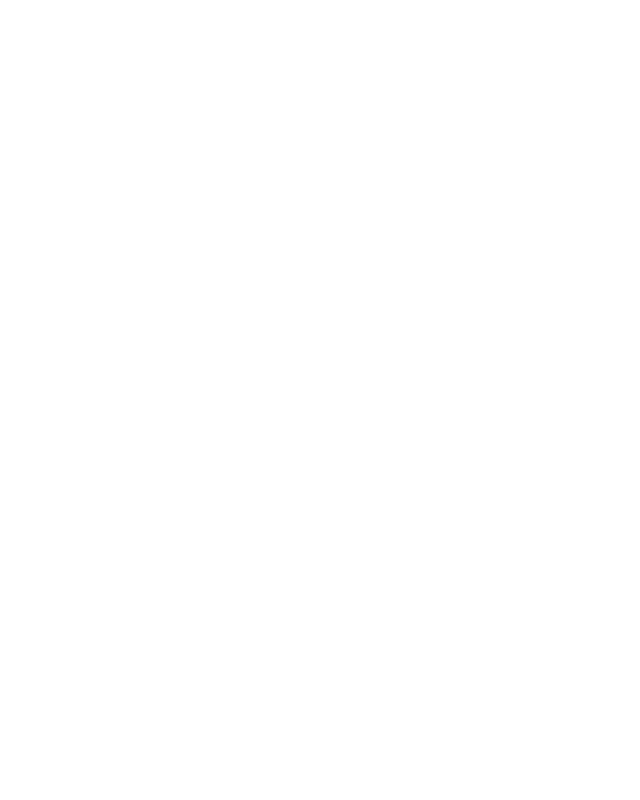
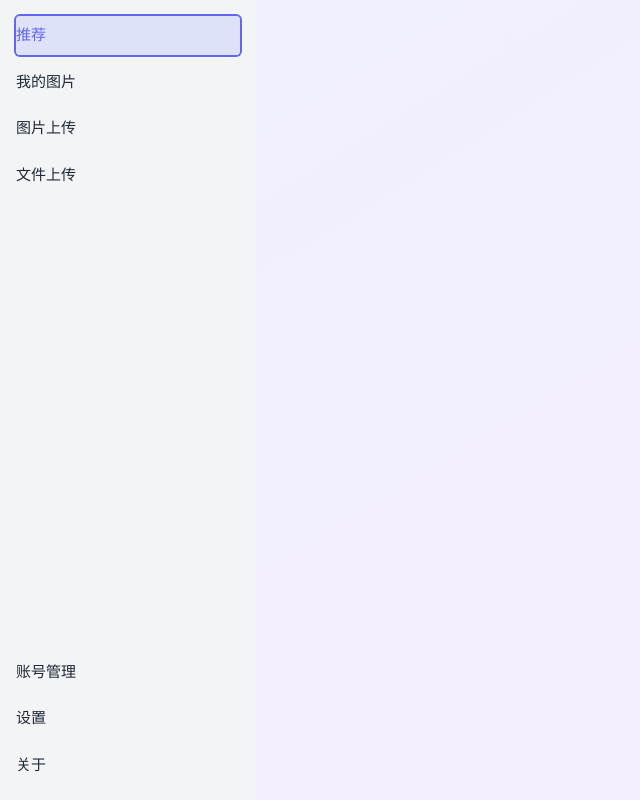
Before and after one commit to anoixa/image-hosting, a Vue app in the folder web/vue/: page /workplace in a window 1280 px wide. Before the commit this address had no page. Shown: the whole page, without its empty margins (0-640 px from the left). Built offline with nearby package versions, Linux system fonts and the light colour scheme; the HTML template or start-up script is replaced by a standard one.

Commit message:
[add] 工作台主页及子路由

```diff
--- a/web/vue/src/components/LoginComponent.vue
+++ b/web/vue/src/components/LoginComponent.vue
@@ -55,11 +55,12 @@
 
 <script lang="ts" setup>
 import { useRouter } from 'vue-router';
-import { onMounted, reactive } from 'vue';
-import axios from 'axios';
+import { inject, onMounted, reactive } from 'vue';
+inject('axios',axios);
 import { API_BASE_URL } from '@/config';
 import { ElMessage } from 'element-plus';
 import { login } from '@/api/auth/login';
+import axios from 'axios';
 // import 'element-plus/dist/index.css';
 
 // 路由
--- /dev/null
+++ b/web/vue/src/components/WorkplaceLeftbarComponent.vue
@@ -0,0 +1,88 @@
+<template>
+  <div class="bg-gray-100 h-full flex flex-col justify-between p-4">
+    <div>
+      <router-link
+        to="/workplace"
+        class="block py-2 text-gray-800 hover:bg-indigo-200/50 rounded transition-colors"
+        :class="[
+          { 'bg-indigo-200/50 text-indigo-500 ring-2 ring-indigo-500': $route.path === '/workplace' },
+          'hover:text-gray-800' // Keep text dark on hover if not active
+        ]"
+      >
+        推荐
+      </router-link>
+      <router-link
+        to="/workplace/my-images"
+        class="block py-2 mt-2 text-gray-800 hover:bg-indigo-200/50 rounded transition-colors"
+        :class="[
+          { 'bg-indigo-200/50 text-indigo-500 ring-2 ring-indigo-500': $route.path === '/workplace/my-images' },
+          'hover:text-gray-800'
+        ]"
+      >
+        我的图片
+      </router-link>
+      <router-link
+        to="/workplace/upload-image"
+        class="block py-2 mt-2 text-gray-800 hover:bg-indigo-200/50 rounded transition-colors"
+        :class="[
+          { 'bg-indigo-200/50 text-indigo-500 ring-2 ring-indigo-500': $route.path === '/workplace/upload-image' },
+          'hover:text-gray-800'
+        ]"
+      >
+        图片上传
+      </router-link>
+      <router-link
+        to="/workplace/upload-file"
+        class="block py-2 mt-2 text-gray-800 hover:bg-indigo-200/50 rounded transition-colors"
+        :class="[
+          { 'bg-indigo-200/50 text-indigo-500 ring-2 ring-indigo-500': $route.path === '/workplace/upload-file' },
+          'hover:text-gray-800'
+        ]"
+      >
+        文件上传
+      </router-link>
+    </div>
+    <div>
+      <router-link
+        to="/workplace/account"
+        class="block py-2 text-gray-800 hover:bg-indigo-200/50 rounded transition-colors"
+        :class="[
+          { 'bg-indigo-200/50 text-indigo-500 ring-2 ring-indigo-500': $route.path === '/workplace/account' },
+          'hover:text-gray-800'
+        ]"
+      >
+        账号管理
+      </router-link>
+      <router-link
+        to="/workplace/settings"
+        class="block py-2 mt-2 text-gray-800 hover:bg-indigo-200/50 rounded transition-colors"
+        :class="[
+          { 'bg-indigo-200/50 text-indigo-500 ring-2 ring-indigo-500': $route.path === '/workplace/settings' },
+          'hover:text-gray-800'
+        ]"
+      >
+        设置
+      </router-link>
+      <router-link
+        to="/workplace/about"
+        class="block py-2 mt-2 text-gray-800 hover:bg-indigo-200/50 rounded transition-colors"
+        :class="[
+          { 'bg-indigo-200/50 text-indigo-500 ring-2 ring-indigo-500': $route.path === '/workplace/about' },
+          'hover:text-gray-800'
+        ]"
+      >
+        关于
+      </router-link>
+    </div>
+  </div>
+</template>
+
+<script setup lang="ts">
+import { useRoute } from 'vue-router';
+
+const route = useRoute();
+</script>
+
+<style scoped>
+/* You can add any specific styles for this component here */
+</style>
--- a/web/vue/src/main.ts
+++ b/web/vue/src/main.ts
@@ -1,10 +1,11 @@
 import './assets/main.css'
 
-import { createApp } from 'vue'
+import { createApp, provide } from 'vue'
 import { createPinia } from 'pinia'
 
 import App from './App.vue'
 import router from './router'
+import axios from 'axios'
 import ElementPlus from 'element-plus'
 import 'element-plus/dist/index.css'
 import './assets/main.css'
@@ -14,5 +15,8 @@
 app.use(createPinia())
 app.use(router)
 app.use(ElementPlus)
+app.use(axios)
+
+provide('axios', axios)
 
 app.mount('#app')
--- a/web/vue/src/router/index.ts
+++ b/web/vue/src/router/index.ts
@@ -3,6 +3,14 @@
 import RegisterView from '../views/register/RegisterView.vue';
 import LoginView from '../views/auth/LoginView.vue';
 import FindPasswordView from '../views/auth/FindPasswordView.vue';
+import WorkplaceView from '@/views/workplace/WorkplaceView.vue';
+import RecommendedView from '@/views/workplace/RecommendedView.vue';
+import AboutView from '../views/workplace/AboutView.vue';
+import SettingsView from '@/views/workplace/SettingsView.vue';
+import AccountSettingsView from '@/views/workplace/AccountSettingsView.vue';
+import UploadFileView from '@/views/workplace/UploadFileView.vue';
+import UploadImageView from '@/views/workplace/UploadImageView.vue';
+import MyImagesView from '@/views/workplace/MyImagesView.vue';
 
 const router = createRouter({
   history: createWebHistory(import.meta.env.BASE_URL),
@@ -11,14 +19,6 @@
       path: '/',
       name: 'home',
       component: HomeView,
-    },
-    {
-      path: '/about',
-      name: 'about',
-      // route level code-splitting
-      // this generates a separate chunk (About.[hash].js) for this route
-      // which is lazy-loaded when the route is visited.
-      component: () => import('../views/AboutView.vue'),
     },
     {
       path: '/register',
@@ -35,6 +35,48 @@
       name: 'find-password',
       component: FindPasswordView,
     },
+    {
+      path: '/workplace',
+      name: 'workplace',
+      component: WorkplaceView,
+      children: [
+        {
+          path: 'recommended',
+          name: 'Recommended',
+          component: RecommendedView,
+        },
+        {
+          path: 'my-images',
+          name: 'MyImages',
+          component: MyImagesView,
+        },
+        {
+          path: 'upload-image',
+          name: 'UploadImage',
+          component: UploadImageView,
+        },
+        {
+          path: 'upload-file',
+          name: 'UploadFile',
+          component: UploadFileView,
+        },
+        {
+          path: 'account',
+          name: 'AccountSettings',
+          component: AccountSettingsView,
+        },
+        {
+          path: 'settings',
+          name: 'Settings',
+          component: SettingsView,
+        },
+        {
+          path: 'about',
+          name: 'About',
+          component: AboutView,
+        },
+      ],
+    },
   ],
 })
 
--- /dev/null
+++ b/web/vue/src/views/workplace/AboutView.vue
@@ -0,0 +1,5 @@
+<template>
+  <div class="about">
+    <h1>This is an about page</h1>
+  </div>
+</template>
--- /dev/null
+++ b/web/vue/src/views/workplace/AccountSettingsView.vue
@@ -0,0 +1,13 @@
+<template>
+  <div>
+
+  </div>
+</template>
+
+<script lang="ts" setup>
+
+</script>
+
+<style lang="scss" scoped>
+
+</style>
--- /dev/null
+++ b/web/vue/src/views/workplace/MyImagesView.vue
@@ -0,0 +1,13 @@
+<template>
+  <div>
+
+  </div>
+</template>
+
+<script lang="ts" setup>
+
+</script>
+
+<style lang="scss" scoped>
+
+</style>
--- /dev/null
+++ b/web/vue/src/views/workplace/RecommendedView.vue
@@ -0,0 +1,13 @@
+<template>
+  <div>
+
+  </div>
+</template>
+
+<script lang="ts" setup>
+
+</script>
+
+<style lang="scss" scoped>
+
+</style>
--- /dev/null
+++ b/web/vue/src/views/workplace/SettingsView.vue
@@ -0,0 +1,13 @@
+<template>
+  <div>
+
+  </div>
+</template>
+
+<script lang="ts" setup>
+
+</script>
+
+<style lang="scss" scoped>
+
+</style>
--- /dev/null
+++ b/web/vue/src/views/workplace/UploadFileView.vue
@@ -0,0 +1,13 @@
+<template>
+  <div>
+
+  </div>
+</template>
+
+<script lang="ts" setup>
+
+</script>
+
+<style lang="scss" scoped>
+
+</style>
--- /dev/null
+++ b/web/vue/src/views/workplace/UploadImageView.vue
@@ -0,0 +1,13 @@
+<template>
+  <div>
+    upload-image
+  </div>
+</template>
+
+<script lang="ts" setup>
+
+</script>
+
+<style lang="scss" scoped>
+
+</style>
--- /dev/null
+++ b/web/vue/src/views/workplace/WorkplaceView.vue
@@ -0,0 +1,19 @@
+<template>
+  <div class="min-h-screen w-full bg-gradient-to-br from-indigo-500/10 to-purple-500/10 flex">
+    <div class="w-64 flex-shrink-0">
+      <WorkplaceLeftbarComponent />
+    </div>
+
+    <div class="flex-grow p-8">
+      <router-view></router-view>
+    </div>
+  </div>
+</template>
+
+<script setup lang="ts">
+import WorkplaceLeftbarComponent from '@/components/WorkplaceLeftbarComponent.vue';
+</script>
+
+<style scoped>
+/* You can add any specific styles for this view here */
+</style>
```
